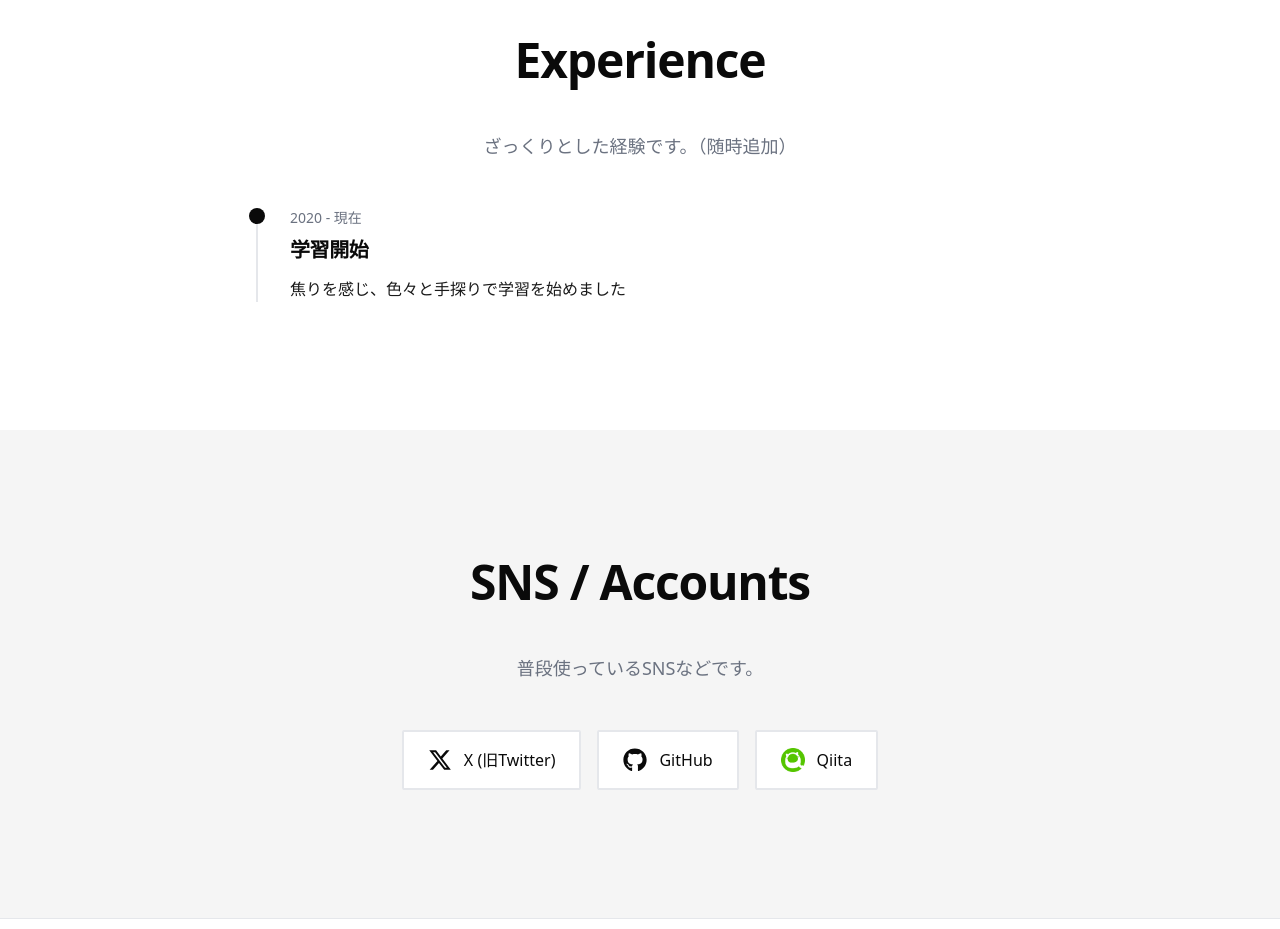
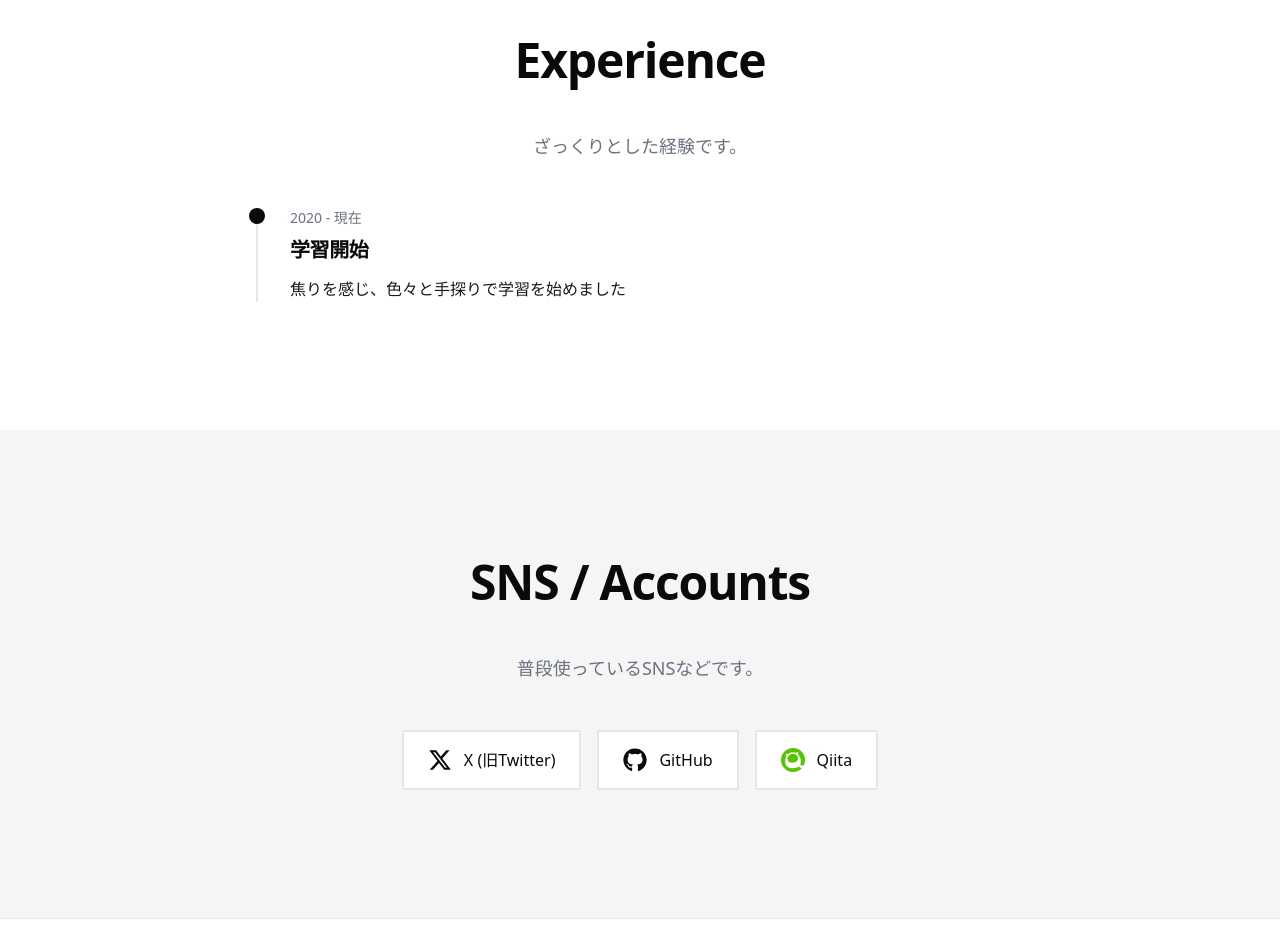
Before and after one commit to sanbay3/san_bay3_portfolio, a Next.js app: page / in a window 1280 px wide. Shown: the part 4040-4969 px from the top of the page. Built offline with nearby package versions, Linux system fonts and the light colour scheme.

Commit message:
minor change of experience description

```diff
--- a/components/Experience.tsx
+++ b/components/Experience.tsx
@@ -28,7 +28,7 @@ export default function Experience() {
         <h2 className="section-title">Experience</h2>
 
         <p className="text-text-muted mb-12 text-lg max-w-2xl mx-auto text-center">
-          ざっくりとした経験です。（随時追加）
+          ざっくりとした経験です。
         </p>
 
         {/* 経歴のタイムライン表示 */}
```
